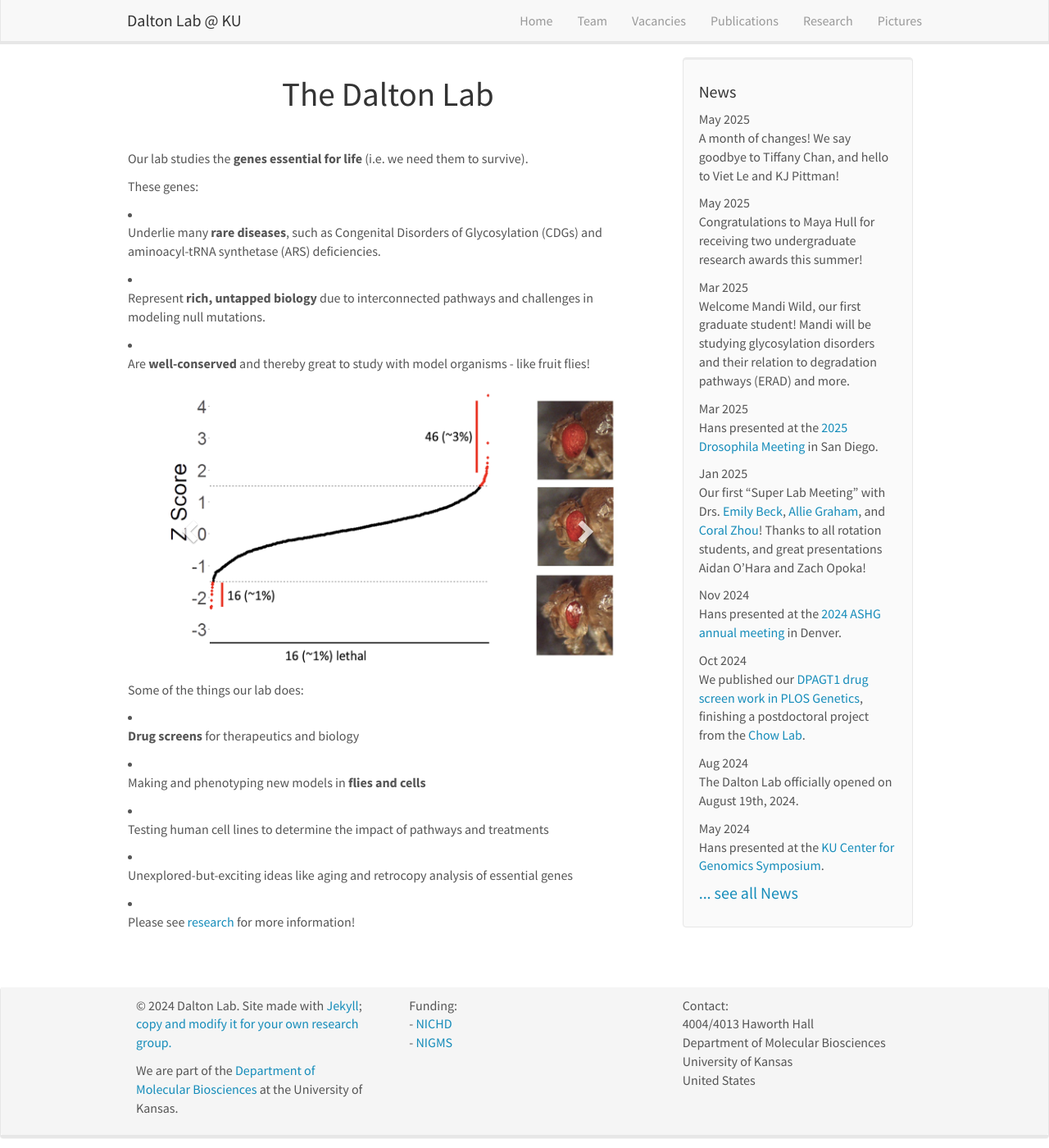
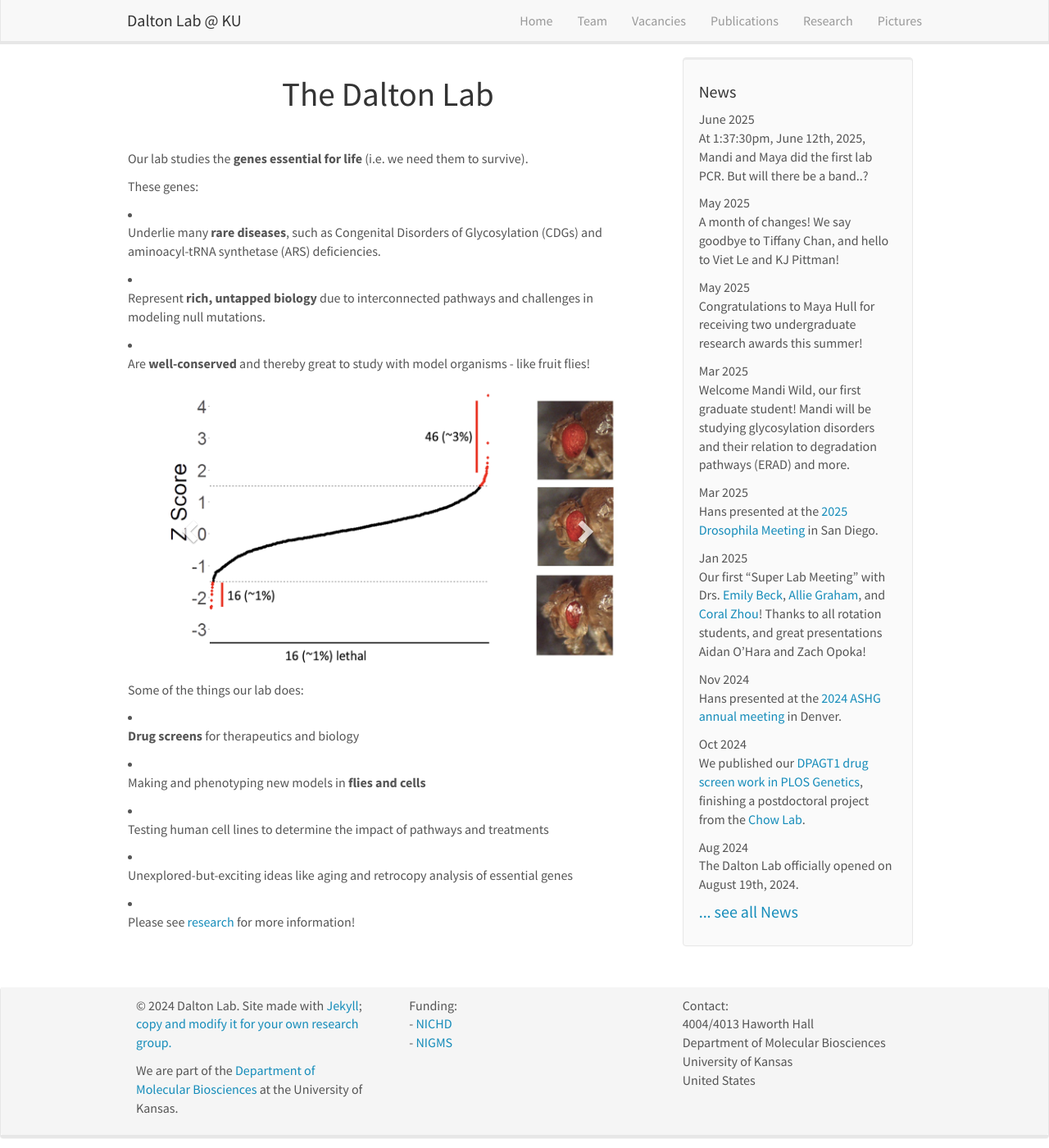
Before and after one commit to hansmdalton/hansmdalton.github.io, a Jekyll site: the page built from _pages/home.md, in a window 1280 px wide and 1400 px high. Shown: the whole window at 82% size. Built offline with Jekyll 4.4.1, drawn with Linux system fonts in a browser that asks for light colours; nearby versions of some CDN libraries.

Commit message:
Update news.yml

```diff
--- a/_data/news.yml
+++ b/_data/news.yml
@@ -1,3 +1,6 @@
+- date: June 2025
+  headline: At 1:37:30pm, June 12th, 2025, Mandi and Maya did the first lab PCR. But will there be a band..?
+
 - date: May 2025
   headline: A month of changes! We say goodbye to Tiffany Chan, and hello to Viet Le and KJ Pittman!
 
```
